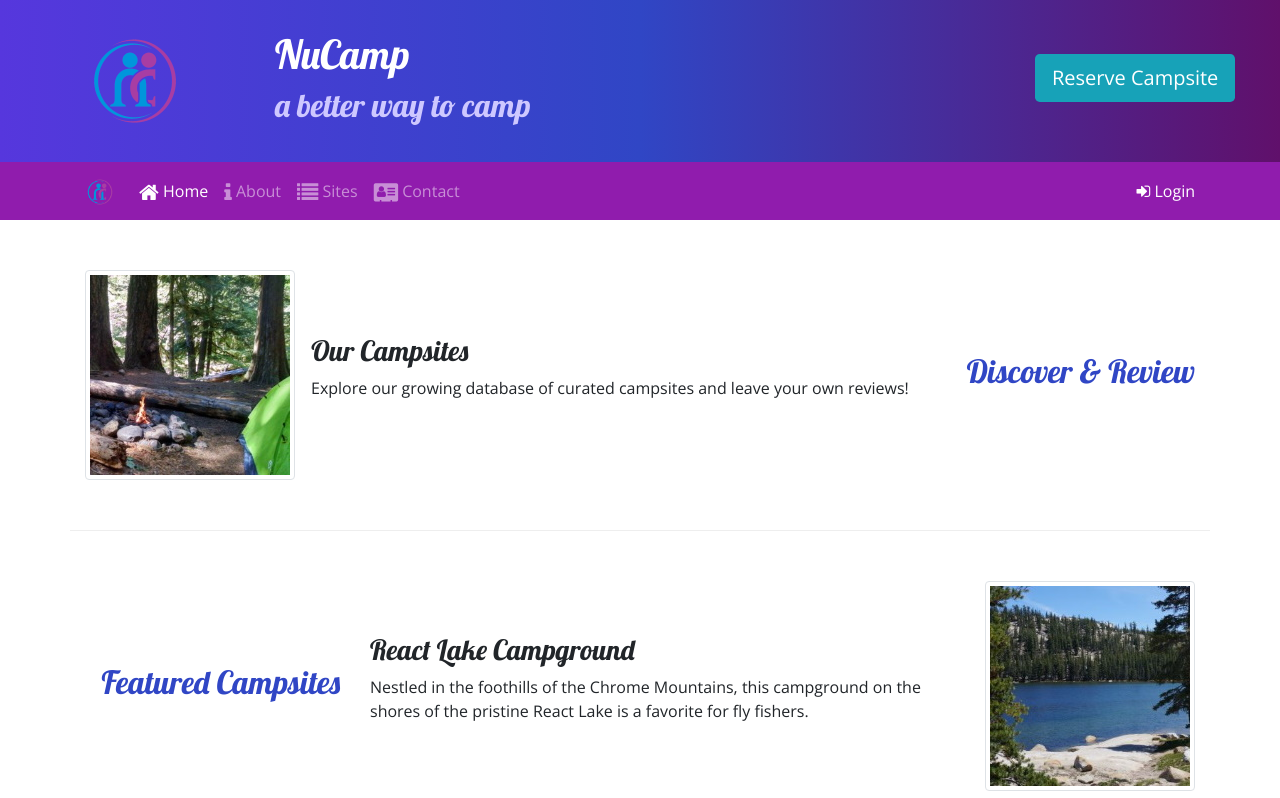
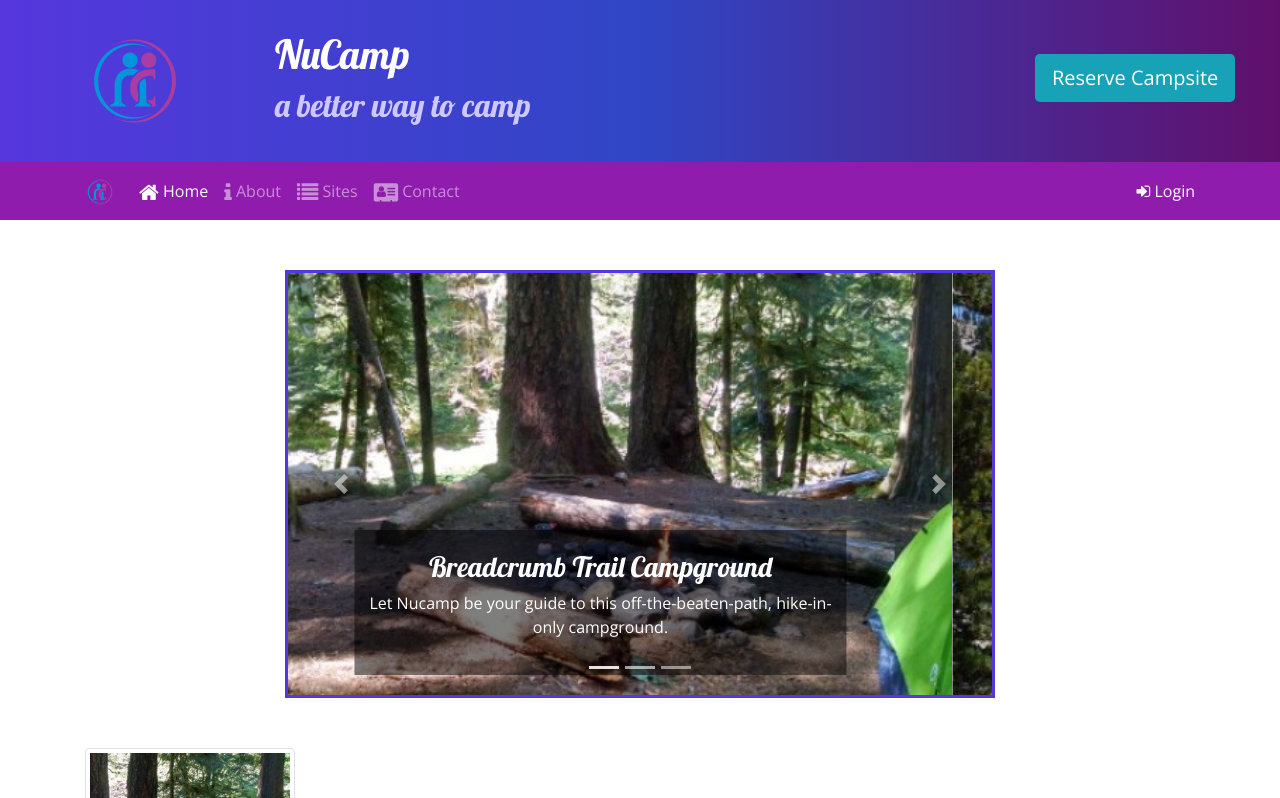
Before and after one commit to joemoreno74/git-nucampsite-bootstrap, a website: page index.html in a window 1280 px wide. Shown: the top 798 px of the page. Drawn offline with nearby package versions, Linux system fonts and the light colour scheme.

Commit message:
Carousel

```diff
--- a/css/styles.css
+++ b/css/styles.css
@@ -42,3 +42,11 @@ header h2 {
     border-top: none;
     padding: 10px;
 }
+
+.carousel-caption {
+    background-color: rgba(0, 0, 0, 0.5);
+}
+
+.carousel {
+    border: solid #5637DD;
+}
--- a/index.html
+++ b/index.html
@@ -101,8 +101,51 @@
                 </div>
             </div>
 
+        <div class="container">
 
-        <div class="container">
+            <div class="container">
+                <div class="row row-content">
+                    <div class="col-md-8 mx-auto">
+                        <div id="homeCarousel" class="carousel slide" data-ride="carousel">
+                            <ol class="carousel-indicators">
+                                <li data-target="#homeCarousel" data-slide-to="0" class="active"></li>
+                                <li data-target="#homeCarousel" data-slide-to="1"></li>
+                                <li data-target="#homeCarousel" data-slide-to="2"></li>
+                            </ol>
+                            <div class="carousel-inner">
+                                <div class="carousel-item active">
+                                    <img class="d-block w-100" src="img/breadcrumb-trail.jpg" alt="Breadcrumb Trail Campground" />
+                                    <div class="carousel-caption">
+                                        <h3>Breadcrumb Trail Campground</h3>
+                                        <p class="d-none d-sm-block">Let Nucamp be your guide to this off-the-beaten-path, hike-in-only campground.</p>
+                                    </div>
+                                </div>
+                                <div class="carousel-item">
+                                    <img class="d-block w-100" src="img/react-lake.jpg" alt="React Lake Campground" />
+                                    <div class="carousel-caption">
+                                        <h3>React Lake Campground</h3>
+                                        <p class="d-none d-sm-block">Nestled in the foothills of the Chrome Mountains, this campground on the shores of the pristine React Lake is a favorite for fly fishers.</p>
+                                    </div>
+                                </div>
+                                <div class="carousel-item">
+                                    <img class="d-block w-100" src="img/chrome-river.jpg" alt="Chrome River Campground" />
+                                    <div class="carousel-caption">
+                                        <h3>Chrome River Campground</h3>
+                                        <p class="d-none d-sm-block">Spend a few sunny days and starry nights beneath a canopy of old-growth firs at this enchanting spot by the Chrome River.</p>
+                                    </div>
+                                </div>
+                         </div>
+                         <a class="carousel-control-prev" href="#homeCarousel" role="button" data-slide="prev">
+                            <span class="carousel-control-prev-icon"></span>
+                            <span class="sr-only">Previous</span>
+                        </a>
+                        <a class="carousel-control-next" href="#homeCarousel" role="button" data-slide="next">
+                            <span class="carousel-control-next-icon"></span>
+                            <span class="sr-only">Next</span>
+                        </a>
+                     </div>
+                </div>
+
             <div class="row row-content align-items-center">
                     <div class="col-sm-4 order-sm-last col-md-3">
                          <h2 class="text-sm-right">Discover & Review</h2>
```
